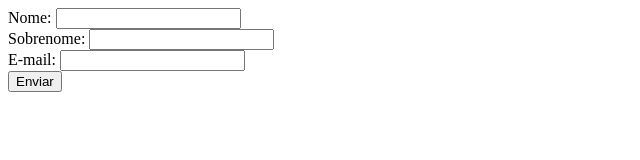
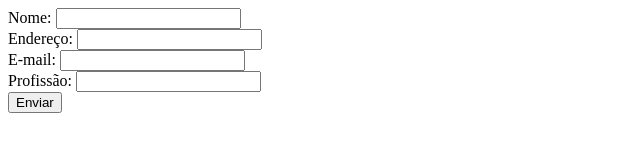
Before and after one commit to ndurantec/projeto, a plain HTML site: page index.html in a window 1280 px wide. Shown: the whole page, without its empty margins (0-640 px from the left). Drawn offline with Linux system fonts and the light colour scheme.

Commit message:
Alteração de campos do formulário

```diff
--- a/index.html
+++ b/index.html
@@ -7,8 +7,9 @@
 
 	<form action="getform.php" method="get">
   		Nome: <input type="text" name="nome" /><br />
-  		Sobrenome: <input type="text" name="sobrenome" /><br />
+  		Endereço: <input type="text" name="endereco" /><br />
   		E-mail: <input type="email" name="email_usuario" /><br />
+  		Profissão: <input type="text" name="profissao" /><br />
   		<input type="submit" value="Enviar" />
 	</form>
 
```
